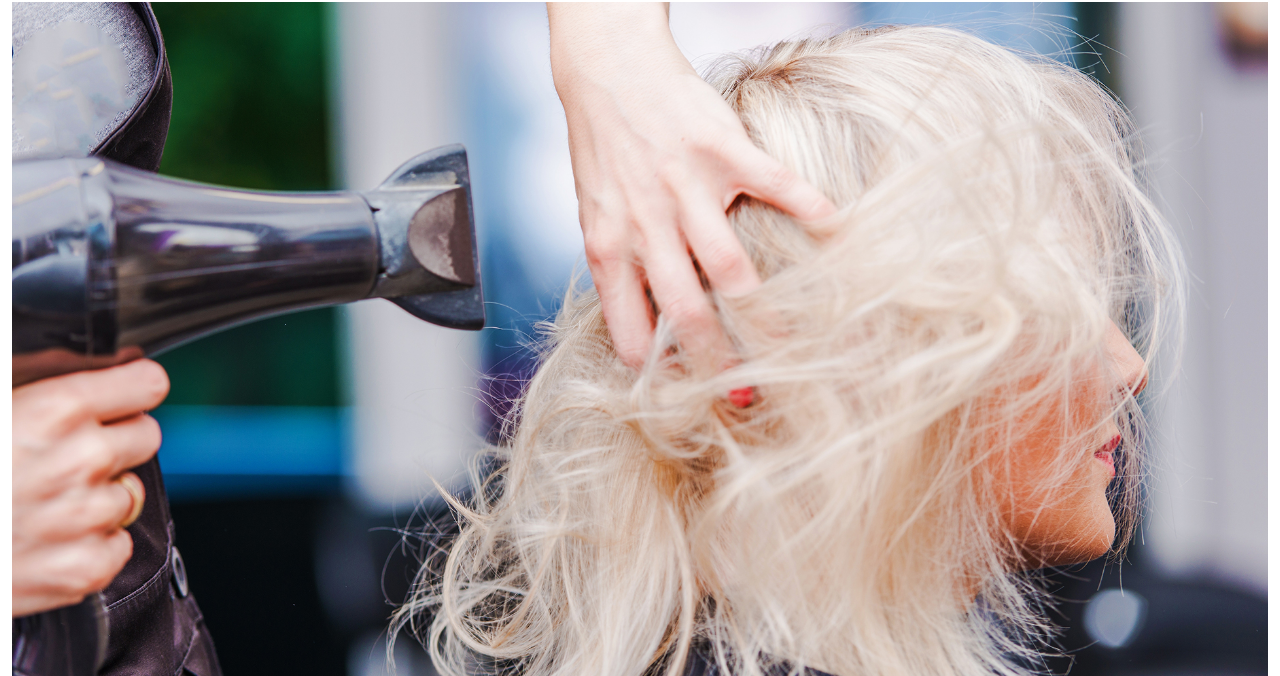
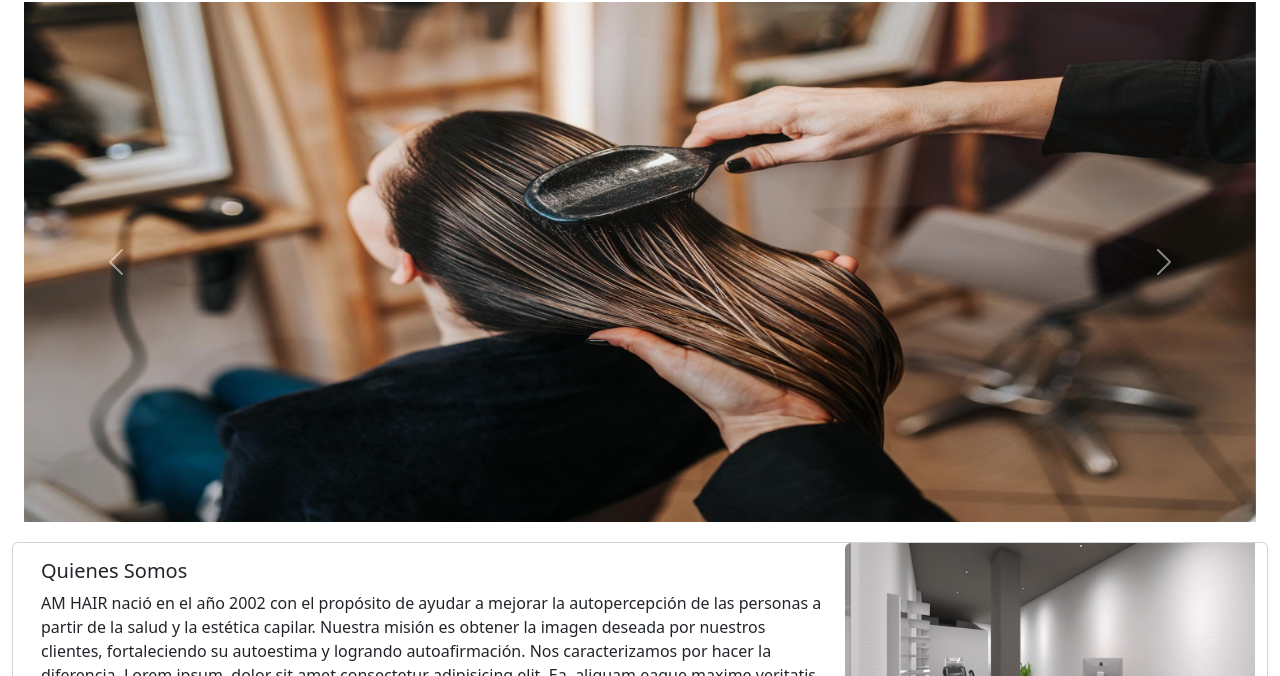
Before and after one commit to Agustin5/webPeluqueriaMartinez, a plain HTML site: page index.html in a window 1280 px wide. Shown: the part 124-800 px from the top of the page. Drawn offline with nearby package versions, Linux system fonts and the light colour scheme.

Commit message:
agrego carrusel a index y estilo con css

```diff
--- a/css/styles.css
+++ b/css/styles.css
@@ -351,6 +351,21 @@ section.serviciosCuatro{
     overflow-x:hidden ;
 }
 
+.carousel-inner{
+    height: 65vh;
+}
+
+.carousel-item{
+    width:100px;
+    height:100%
+
+}
+ .imgs{
+     width: 100%;
+     height: 100%;
+}
+
+
 .footer-style {
     padding-top: 50px;
     background-color: #ffffff;
--- a/index.html
+++ b/index.html
@@ -52,12 +52,27 @@
         </nav>
       </div>
     </div>
-    <div class="row">
-      <section class="section-2 row bg-succes min-vw-100">
-        <div class="col-md-12 g-0 gx-0">
-          <img src="./imagenes/secadodepelo.jpg" alt="" class="img-fluid">
+
+    <div id="carouselExampleFade" class="carousel slide carousel-fade" data-bs-ride="carousel">
+      <div class="carousel-inner">
+        <div class="carousel-item active">
+          <img class="imgs"  src="./imagenes/peinandocabello.jpg" class="d-block w-100" alt="...">
         </div>
-      </section>
+        <div class="carousel-item">
+          <img class="imgs" src="./imagenes/nutricapilar.jpg" class="d-block w-100" alt="...">
+        </div>
+        <div class="carousel-item">
+          <img class="imgs" src="./imagenes/galeria/peinadoFiesta.jpg" class="d-block w-100" alt="...">
+        </div>
+      </div>
+      <button class="carousel-control-prev" type="button" data-bs-target="#carouselExampleFade" data-bs-slide="prev">
+        <span class="carousel-control-prev-icon" aria-hidden="true"></span>
+        <span class="visually-hidden">Previous</span>
+      </button>
+      <button class="carousel-control-next" type="button" data-bs-target="#carouselExampleFade" data-bs-slide="next">
+        <span class="carousel-control-next-icon" aria-hidden="true"></span>
+        <span class="visually-hidden">Next</span>
+      </button>
     </div>
 
     <div class="row">
@@ -151,7 +166,7 @@
       </div>
     </footer>
   </div>
-  <!-- JavaScript Bundle with Popper -->
+<!-- JavaScript Bundle with Popper -->
 <script src="https://cdn.jsdelivr.net/npm/bootstrap@5.2.1/dist/js/bootstrap.bundle.min.js" integrity="sha384-u1OknCvxWvY5kfmNBILK2hRnQC3Pr17a+RTT6rIHI7NnikvbZlHgTPOOmMi466C8" crossorigin="anonymous"></script>
 </body>
 </html>
```
